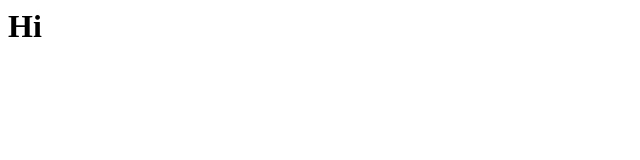
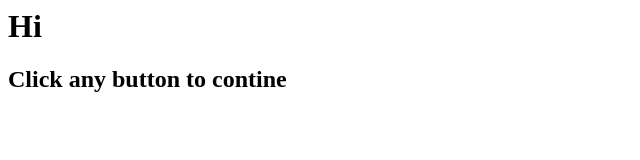
Before and after one commit to Mithunhubminepro/mithunblog.github.io, a plain HTML site: page index.html in a window 1280 px wide. Shown: the whole page, without its empty margins (0-640 px from the left). Drawn offline with Linux system fonts and the light colour scheme.

Commit message:
modified:   index.html

```diff
--- a/index.html
+++ b/index.html
@@ -1,5 +1,6 @@
 <html>
   <body>
     <h1>Hi</h1>
+    <h2>Click any button to contine</h2>
   </body>
 </html>
```
